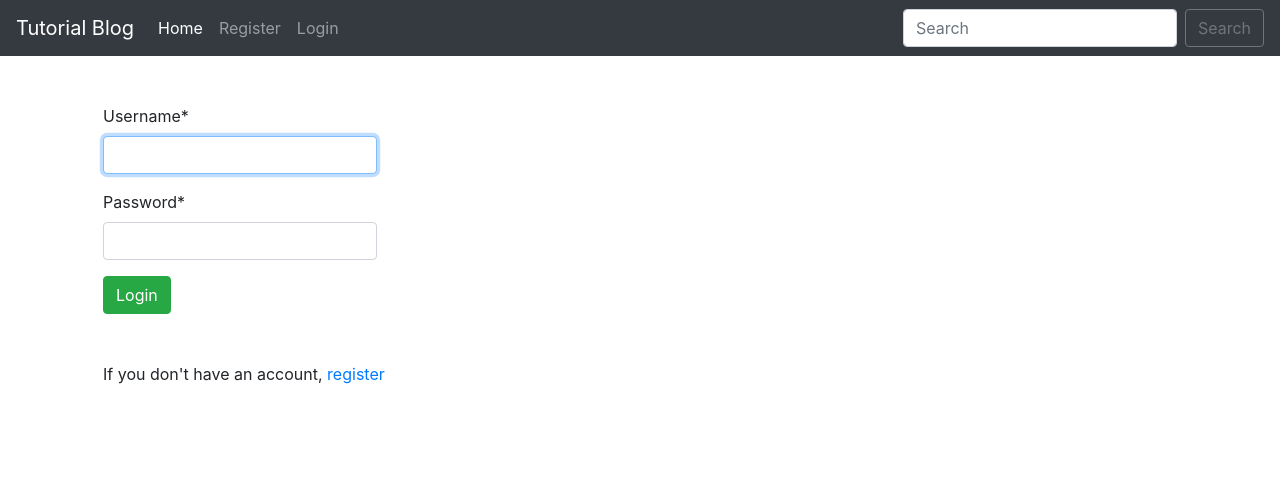
After one commit to coders-nightmare/django-Tutorial-Creator, a Django app: page /login/ in a window 1280 px wide. The commit adds this page. Shown: the top 497 px of the page. Run offline with Django 3.2, Linux system fonts and the light colour scheme; some libraries are stand-ins or nearby versions.

Commit message:
handled login and logout

```diff
--- a/main/templates/main/home.html
+++ b/main/templates/main/home.html
@@ -4,7 +4,6 @@
 HOME
 {% endblock title %}
 {% block css %}
-  <link rel="stylesheet" href="{% static 'tiny/css/prism.css' %}">
 {% endblock css %}
 {% block body %}
   <div class="container">
--- a/main/templates/main/includes/navbar.html
+++ b/main/templates/main/includes/navbar.html
@@ -16,7 +16,7 @@
           <a class="nav-link" href="#">{{user.username}}</a>
         </li>
         <li class="nav-item">
-          <a class="nav-link " href="/">Logout</a>
+          <a class="nav-link " href="/logout">Logout</a>
         </li>
         {% else %}
         <li class="nav-item">
--- /dev/null
+++ b/main/templates/main/login.html
@@ -0,0 +1,22 @@
+{% extends 'main/base.html' %}
+{% load crispy_forms_tags %}
+{% load static %}
+{% block title %}
+Login
+{% endblock title %}
+{% block css %}
+{% endblock css %}
+{% block body %}
+<div class="container p-5">
+    <div class="row">
+        <form method="POST">
+            {% csrf_token %}
+            {{form|crispy}}
+                <button  type="submit"  class="btn btn-success">Login</button>
+        </form>
+    </div>
+    <div class="row my-5">
+        <p>If you don't have an account, <a href="/register">register</a></p>
+    </div>
+</div>
+{% endblock body %}
--- a/main/urls.py
+++ b/main/urls.py
@@ -4,4 +4,6 @@ from . import views
 urlpatterns = [
     path("", views.home, name="home"),
     path("register/", views.register, name="register"),
+    path("logout/", views.logout_request, name="logout"),
+    path("login/", views.login_request, name="login"),
 ]
--- a/main/views.py
+++ b/main/views.py
@@ -1,7 +1,7 @@
 from django.shortcuts import render, redirect
 from django.http import HttpResponse
 from .models import Tutorial
-from django.contrib.auth.forms import UserCreationForm
+from django.contrib.auth.forms import UserCreationForm, AuthenticationForm
 from django.contrib.auth import login, logout, authenticate
 from django.contrib import messages
 
@@ -26,3 +26,33 @@ def register(request):
                 messages.error(request, f"{msg}:{form.error_messages[msg]}")
     form = UserCreationForm
     return render(request, 'main/register.html', {'form': form})
+
+
+def logout_request(request):
+    logout(request)
+    messages.info(request, "logged out successfully")
+    return redirect('/')
+
+
+def login_request(request):
+    if(request.method == "POST"):
+        form = AuthenticationForm(request, request.POST)
+        if form.is_valid():
+            username = form.cleaned_data.get("username")
+            password = form.cleaned_data.get("password")
+            user = authenticate(username=username, password=password)
+            if(user is not None):
+                messages.success(request, f"Welcome! {username}")
+                login(request, user)
+                return redirect("/")
+            else:
+                for msg in form.error_messages:
+                    messages.error(
+                        request, f"{msg}:{form.error_messages[msg]}")
+        else:
+            for msg in form.error_messages:
+                messages.error(
+                    request, f"{msg}:{form.error_messages[msg]}")
+
+    form = AuthenticationForm()
+    return render(request, "main/login.html", {"form": form})
```
Also changed, not shown: db.sqlite3, main/forms.py (added).
